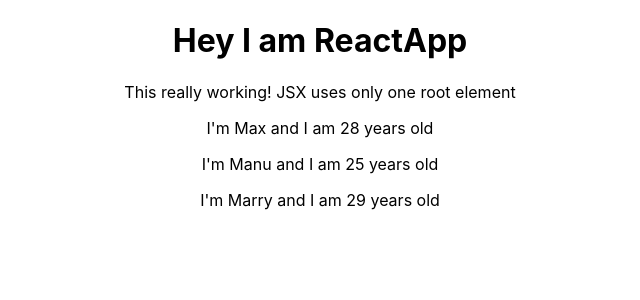
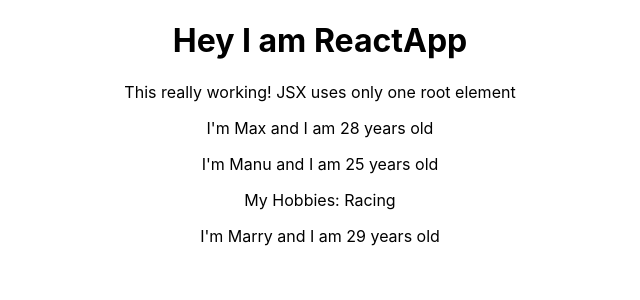
Before and after one commit to bless4/react-tips, a React (Create React App) app: page / in a window 1280 px wide. Shown: the top 300 px of the page, without its empty margins (320-960 px from the left). Built offline with nearby package versions, Linux system fonts and the light colour scheme.

Commit message:
passing children-props

```diff
--- a/src/App.js
+++ b/src/App.js
@@ -8,9 +8,9 @@
       <div className="App">
         <h1>Hey I am ReactApp</h1>
         <p>This really working! JSX uses only one root element</p>
-        <Person name="Max" age="28"/>
-        <Person name="Manu" age="25"/>
-        <Person name="Marry" age="29"/>
+        <Person name="Max" age="28" />
+        <Person name="Manu" age="25">My Hobbies: Racing </Person>
+        <Person name="Marry" age="29" />
       </div>
     );
   }
--- a/src/Person/Person.js
+++ b/src/Person/Person.js
@@ -1,8 +1,15 @@
-import React, {Component}from 'react';
+import React, {component}from 'react';
 
 
 const person = (props) => {
-    return <p>I'm {props.name} and I am {props.age} years old</p>
+   return (
+       <div>
+           <p>I'm {props.name} and I am {props.age} years old</p>
+           <p>{props.children}</p>
+       </div>
+
+   );
+
 };
 
 export default person;
```
